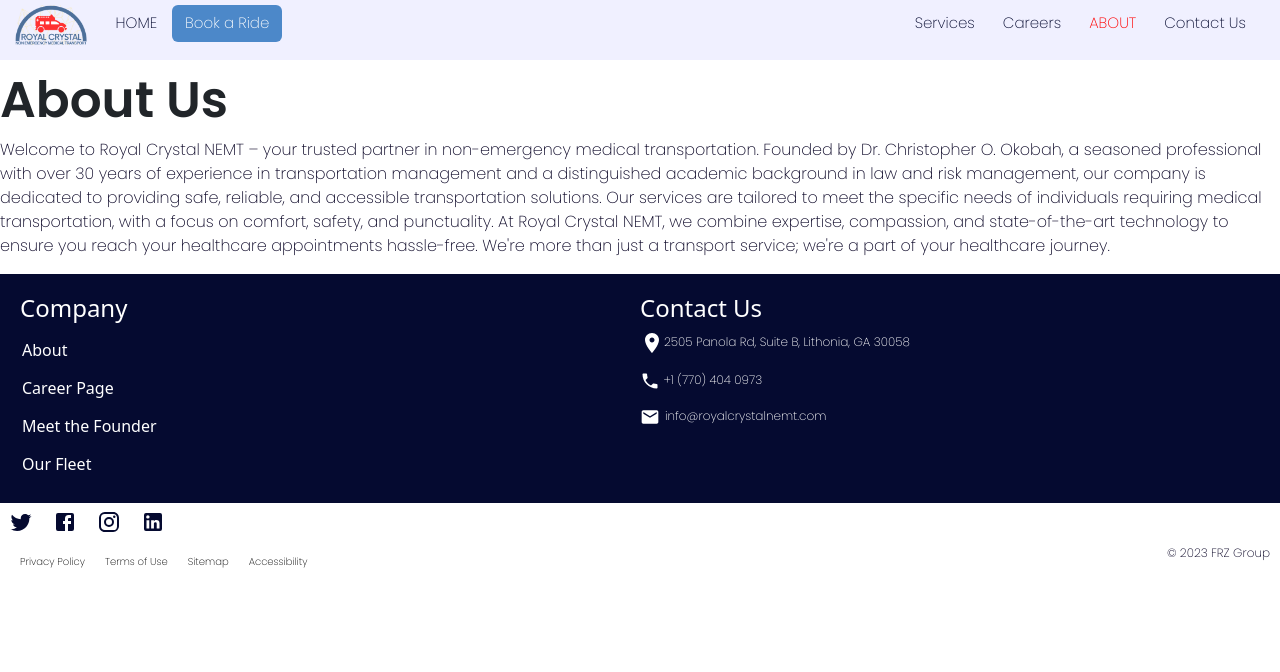
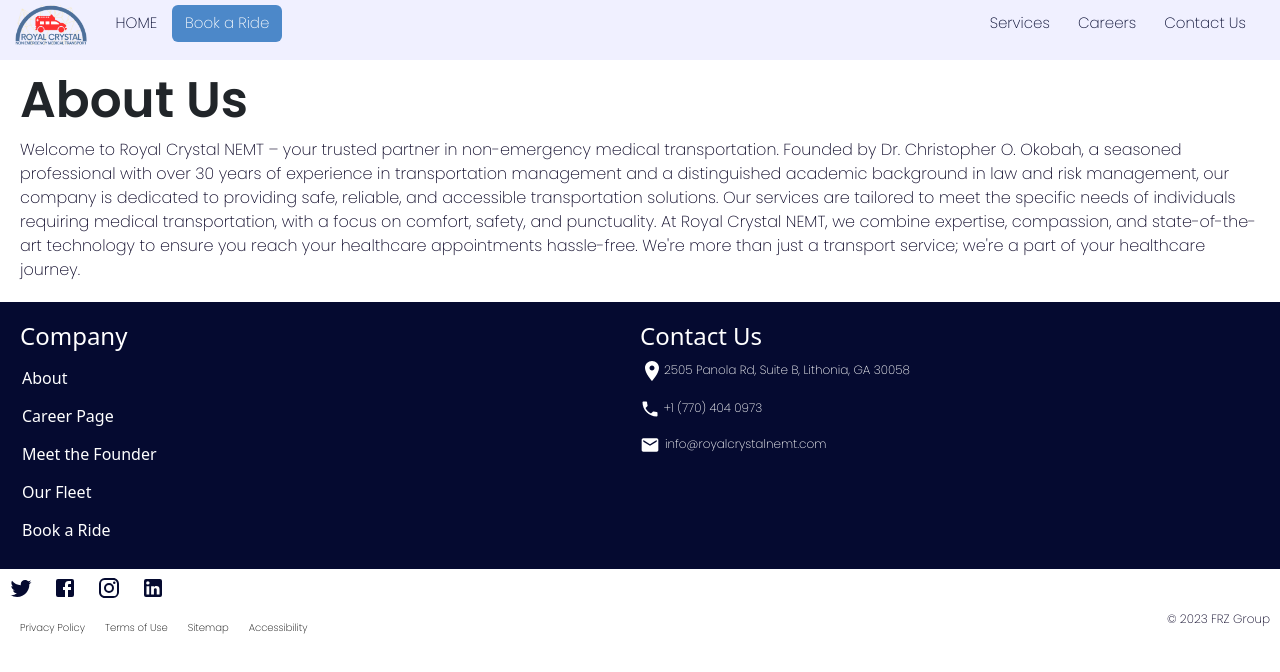
Before and after one commit to Fritzgerrad/RoyalCrystal, a React (Create React App) app: page /about in a window 1280 px wide. Shown: the top 672 px of the page. Built offline with nearby package versions, Linux system fonts and the light colour scheme.

Commit message:
Added some styles to fix the intro section and about section. Removed About from the header

```diff
--- a/src/components/About/AboutUs.js
+++ b/src/components/About/AboutUs.js
@@ -2,7 +2,7 @@
 
 const AboutUs = () => {
   return (
-    <div>
+    <div style={{margin:"20px"}}>
       <section id="about-nemt">
         <h2 style={{fontSize:"50px", fontWeight:'bold',marginTop:"30px"}}>About Us</h2>
         <p>
--- a/src/components/Footer.js
+++ b/src/components/Footer.js
@@ -28,6 +28,11 @@
                         <Link to={'/OurFleet'} className='btn'>
                             Our Fleet
                         </Link>
+                    </div>
+                    <div>
+                    <Link to={'/bookARide'} className="btn">
+                        Book a Ride
+                    </Link>
                     </div>
 
                 </Col>
--- a/src/components/Header.js
+++ b/src/components/Header.js
@@ -5,7 +5,7 @@
 import './style.css';
 
 function Header(props) {
-    const [about, setAbout] = useState("#050a30");
+    // const [about, setAbout] = useState("#050a30");
     const [career, setCareer] = useState("#050a30");
     // const [login, setLogin] = useState("#050a30");
     // const [signup, setSignup] = useState("#050a30");
@@ -18,17 +18,18 @@
 
     useEffect(() => {
         // Use the props to determine which link is active and update the state accordingly
-        if (props.page === "about") {
-            setAbout("red");
-            setCareer("#050a30");
-            // setLogin("#050a30");
-            // setSignup("#050a30");
-            setContact("#050a30");
-            setServices("#050a30");
-            setHome('#050a30')
+        // if (props.page === "about") {
+        //     setAbout("red");
+        //     setCareer("#050a30");
+        //     // setLogin("#050a30");
+        //     // setSignup("#050a30");
+        //     setContact("#050a30");
+        //     setServices("#050a30");
+        //     setHome('#050a30')
 
-        } else if (props.page === "career") {
-            setAbout("#050a30");
+        // } else
+        if (props.page === "career") {
+            // setAbout("#050a30");
             setCareer("red");
             // setLogin("#050a30");
             // setSignup("#050a30");
@@ -38,7 +39,7 @@
 
 
         } else if (props.page === "contact") {
-            setAbout("#050a30");
+            // setAbout("#050a30");
             setCareer("#050a30");
             // setLogin("red");
             // setSignup("#050a30");
@@ -49,7 +50,7 @@
 
         }
         else if (props.page === "services") {
-        setAbout("#050a30");
+        // setAbout("#050a30");
         setCareer("#050a30");
         // setLogin("#050a30");
         // setSignup("#red");
@@ -60,7 +61,7 @@
         }
         else if (props.page === "home"){
             // Reset the colors if none of the pages match
-            setAbout("#050a30");
+            // setAbout("#050a30");
             setCareer("#050a30");
             // setLogin("#050a30");
             // setSignup("#050a30");
@@ -70,7 +71,7 @@
 
         }
         else{
-            setAbout("#050a30");
+            // setAbout("#050a30");
             setCareer("#050a30");
             // setLogin("#050a30");
             // setSignup("#050a30");
@@ -109,11 +110,11 @@
                         Careers
                     </Link>
                 </div>
-                <div className="left-btn">
+                {/* <div className="left-btn">
                     <Link to={'/about'} className="btn" style={{ color: about,fontSize:font_size }}>
                         ABOUT
                     </Link>
-                </div>
+                </div> */}
                 {/* <div className="left-btn">
                     <Link to={'/login'} className="btn" style={{ color: login }}>
                         LOG IN
--- a/src/components/Home/index.js
+++ b/src/components/Home/index.js
@@ -4,6 +4,7 @@
 import Intro from './intro';
 import OurServices from './ourServices';
 import WhyUs from './WhyUs';
+import { Link } from 'react-router-dom';
 
 export default function Home() {
   return (
@@ -13,7 +14,7 @@
         <WhyUs />
         <OurServices />
         <hr/>
-        <h5 style={{margin:'30px'}}> Experience the difference today!!!</h5>
+        <h5 style={{margin:'30px'}}> <Link to={'/bookARide'} style={{textDecoration:'none',color:'#050a30'}}> Experience the difference today. Click here to book with us Now</Link>!!!</h5>
         <Footer />
     </div>
   )
--- a/src/components/Home/intro.js
+++ b/src/components/Home/intro.js
@@ -25,7 +25,7 @@
 
                     </div>
                 </div>
-                <Col md={12} sm={12} xs={4} lg={12} xl={12}>
+                <Col md={12} sm={12} xs={12} lg={12} xl={12}>
                     <p style={{fontSize:'1.5vw',margin:'15px'}}>
 
                         "Welcome to Royal Crystal NEMT – your premier choice for non-emergency medical transportation. At Royal Crystal, we prioritize your well-being with safe, affordable, and compassionate transportation. Our well-maintained fleet, punctual service and caring drivers ensure a comfortable journey for you or your loved ones."
--- a/src/components/style.css
+++ b/src/components/style.css
@@ -152,11 +152,11 @@
 
 #special-btn{
     color: #ffffff;
+    background-color: #4c88c9;
+    width: fit-content;
+
 }
 
-#special-btn{
-    background-color: #4c88c9;
-}
 
 body {
     padding-top: 40px;
```
